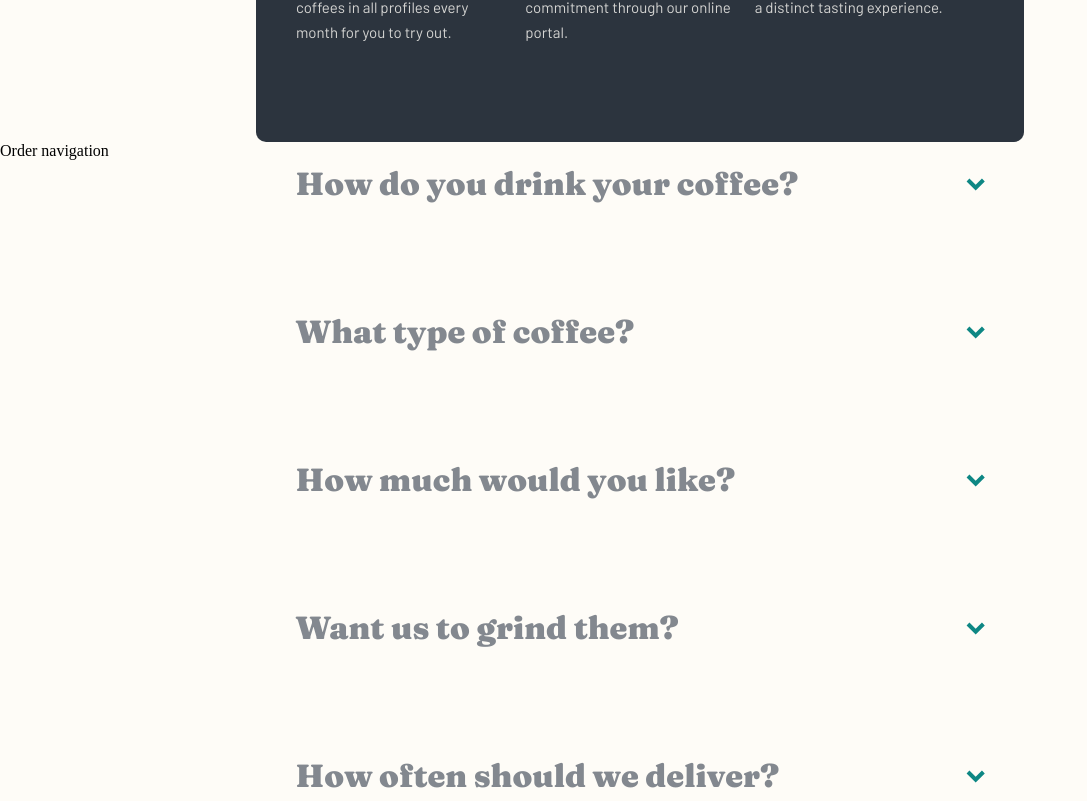
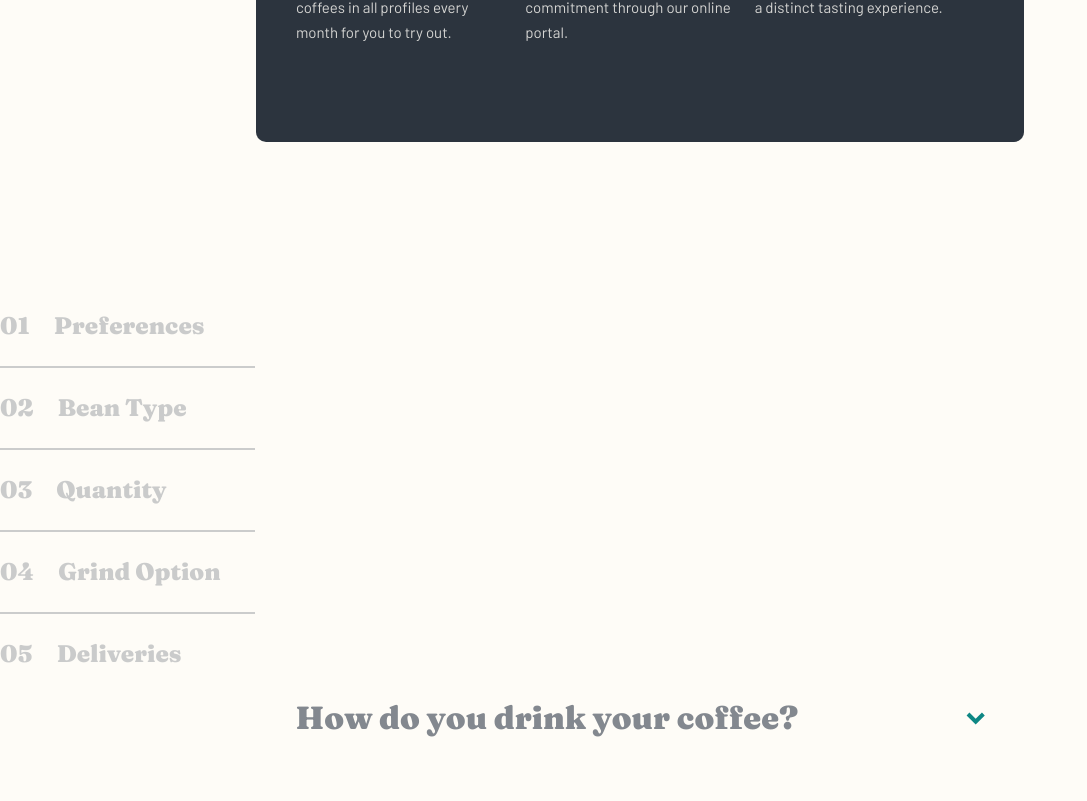
Before and after one commit to Marjolein-Kasman-de-Jong/coffeeroasters, a React (Vite) app: page /subscribe in a window 1280 px wide. Shown: the part 1134-1935 px from the top of the page, without its empty margins (0-1087 px from the left). Built offline with nearby package versions, Linux system fonts and the light colour scheme.

Commit message:
Add order form nav

```diff
--- /dev/null
+++ b/src/components/order-form-nav/OrderFormNav.jsx
@@ -0,0 +1,40 @@
+// Styles
+import "./order-form-nav.css";
+
+export default function OrderFormNav() {
+    return (
+        <nav className="order-form-nav">
+            <ol>
+                <li className="nav-item-order-form">
+                    <a href="#sort">
+                        Preferences
+                    </a>
+                </li>
+                <hr />
+                <li className="nav-item-order-form">
+                    <a href="#type">
+                        Bean Type
+                    </a>
+                </li>
+                <hr />
+                <li className="nav-item-order-form">
+                    <a href="#amount">
+                        Quantity
+                    </a>
+                </li>
+                <hr />
+                <li className="nav-item-order-form">
+                    <a href="#grind">
+                        Grind Option
+                    </a>
+                </li>
+                <hr />
+                <li className="nav-item-order-form">
+                    <a href="#interval">
+                        Deliveries
+                    </a>
+                </li>
+            </ol>
+        </nav>
+    )
+}
--- /dev/null
+++ b/src/components/order-form-nav/order-form-nav.css
@@ -0,0 +1,20 @@
+ol {
+    list-style: none;
+    counter-reset: list-counter;
+    width: 255px;
+}
+
+ol li {
+    counter-increment: list-counter;
+    padding: 24px 0 24px 0;
+}
+
+ol li::before {
+    content: "0" counter(list-counter);
+    padding-right: 24px;
+}
+
+.order-form-nav hr {
+    border: 1px solid var(--dark-grey-blue);
+    opacity: .25;
+}
--- a/src/components/order-form-section/OrderFormSection.jsx
+++ b/src/components/order-form-section/OrderFormSection.jsx
@@ -15,6 +15,7 @@ export default function OrderFormSection({ item }) {
         <details
             ref={detailsRef}
             className={`order-form-section ${isOpen ? "open" : ""}`}
+            id={section}
         >
             <summary>
                 <h2 className="heading-section">
--- a/src/components/order-form-section/order-form-section.css
+++ b/src/components/order-form-section/order-form-section.css
@@ -63,10 +63,3 @@
 .order-form-section legend {
     display: none;
 }
-
-
-
-
-details[open] {
-    display: block;
-}
--- a/src/index.css
+++ b/src/index.css
@@ -533,6 +533,22 @@ html {
   }
 }
 
+/* ----Order form */
+.nav-item-order-form {
+  color: var(--dark-grey-blue);
+  font-family: "Fraunces";
+  font-size: 1.5rem;
+  font-style: normal;
+  font-weight: 900;
+  line-height: 2rem;
+  opacity: .25;
+  transition: opacity .3s;
+}
+
+.nav-item-order-form:hover {
+  opacity: .6;
+}
+
 /* --Buttons */
 
 .button-1 {
--- a/src/sections/order-form/OrderForm.jsx
+++ b/src/sections/order-form/OrderForm.jsx
@@ -1,4 +1,5 @@
 // Components
+import OrderFormNav from "../../components/order-form-nav/OrderFormNav";
 import OrderFormSection from "../../components/order-form-section/OrderFormSection";
 
 // Constants
@@ -10,9 +11,7 @@ import "./order-form.css";
 export default function OrderForm() {
   return (
     <section className="order">
-      <nav className="order-navigation">
-        Order navigation
-      </nav>
+      <OrderFormNav />
       <form
         className="order-form"
         id="order-form"
--- a/src/sections/order-form/order-form.css
+++ b/src/sections/order-form/order-form.css
@@ -1,3 +1,33 @@
+.order {
+    margin-top: 112px;
+}
+
+@media screen and (min-width: 768px) {
+    .order {
+        margin-top: 144px;
+    }
+}
+
+@media screen and (min-width: 1440px) {
+    .order {
+        width: 100%;
+        max-width: 1110px;
+        margin: 168px auto 0 auto;
+        display: flex;
+        justify-content: space-between;
+    }
+}
+
+.order-navigation {
+    display: none;
+}
+
+@media screen and (min-width: 1440px) {
+    .order-navigation {
+        display: block;
+    }
+}
+
 .order-form-sections-wrapper {
     display: flex;
     flex-direction: column;
@@ -12,6 +42,7 @@
 
 @media screen and (min-width: 1440px) {
     .order-form-sections-wrapper {
+        width: 730px;
         gap: 88px;
     }
 }
```
